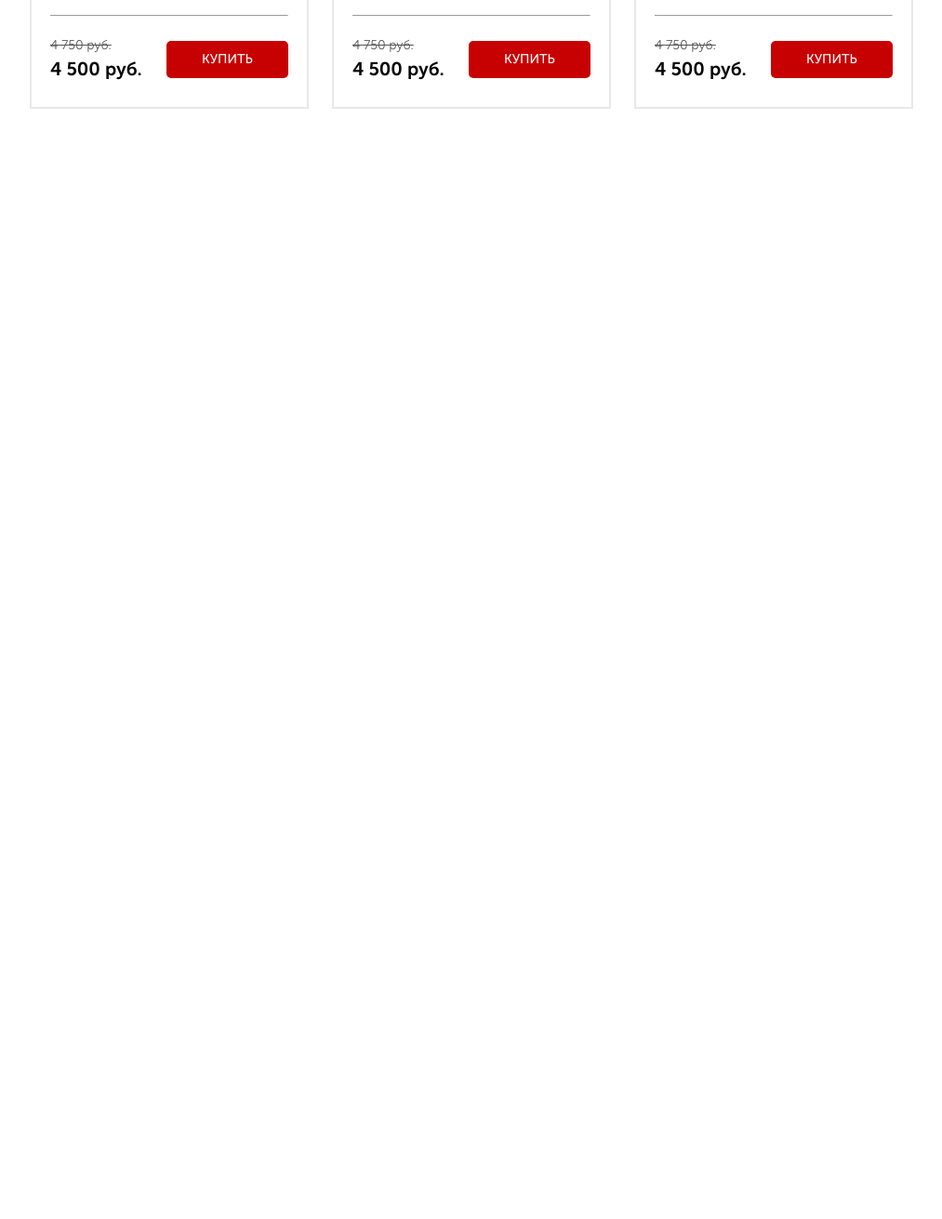
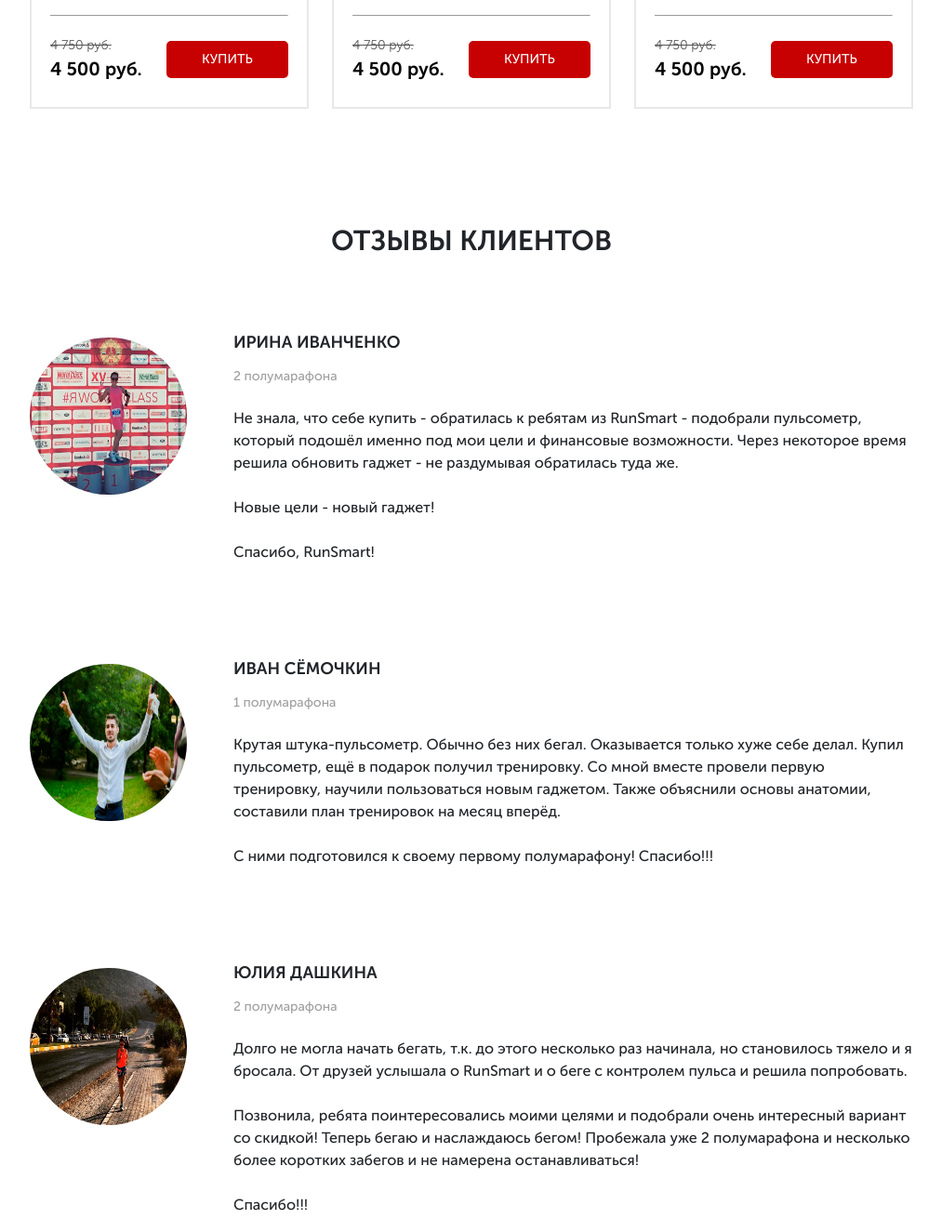
Before and after one commit to Aramex86/BEMproj, a website: page src/index.html in a window 1280 px wide. Shown: the part 3748-5059 px from the top of the page at 93% size, without its empty margins (133-1146 px from the left). Before the commit the page ends 3985 px from the top, so only its background shows below. Drawn offline with nearby package versions, Linux system fonts and the light colour scheme; files that its build step writes are made by us from their sources.

Commit message:
section testimonials

```diff
--- a/src/index.html
+++ b/src/index.html
@@ -510,6 +510,86 @@
 
         </div>
     </section>
+    <section class="testimonials">
+        <div class="container">
+            <h2 class="title">
+                отзывы клиентов
+            </h2>
+            <div class="testimonials__block">
+                <div class="testimonials__block-img">
+                    <img src="img/testm3.jpg" alt="Ирина Иванченко">
+                </div>
+                <div class="testimonials__block-descr">
+                    <span class="testimonials__block-name">
+                        Ирина Иванченко
+                    </span>
+                    <span class="testimonials__block-comp">
+                        2 полумарафона
+                    </span>
+                    <span class="testimonials__block-text">
+                        Не знала, что себе купить - обратилась к ребятам из RunSmart - подобрали пульсометр, который
+                        подошёл именно под мои цели и финансовые возможности.
+                        Через некоторое время решила обновить гаджет - не раздумывая обратилась туда же.
+                        <br><br>
+                        Новые цели - новый гаджет!
+                        <br><br>
+                        Спасибо, RunSmart!
+                    </span>
+                </div>
+            </div>
+
+            <div class="testimonials__block">
+                <div class="testimonials__block-img">
+                    <img src="img/testm2.jpg" alt="Иван Сёмочкин ">
+                </div>
+                <div class="testimonials__block-descr">
+                    <span class="testimonials__block-name">
+                        Иван Сёмочкин
+                    </span>
+                    <span class="testimonials__block-comp">
+                        1 полумарафона
+                    </span>
+                    <span class="testimonials__block-text">
+                            Крутая штука-пульсометр. Обычно без них бегал. Оказывается только хуже себе делал.
+                            Купил пульсометр, ещё в подарок получил тренировку. Со мной вместе провели первую тренировку, научили пользоваться новым гаджетом. Также объяснили основы анатомии, составили план тренировок на месяц вперёд.
+                        <br><br>
+                        С ними подготовился к своему первому полумарафону! Спасибо!!!
+                    </span>
+                </div>
+            </div>
+
+            <div class="testimonials__block">
+                    <div class="testimonials__block-img">
+                        <img src="img/testm1.jpg" alt="Юлия Дашкина">
+                    </div>
+                    <div class="testimonials__block-descr">
+                        <span class="testimonials__block-name">
+                            Юлия Дашкина
+                        </span>
+                        <span class="testimonials__block-comp">
+                            2 полумарафона
+                        </span>
+                        <span class="testimonials__block-text">
+                            Долго не могла начать бегать, т.к. до этого несколько раз начинала, но становилось тяжело и я бросала. От друзей услышала о RunSmart и о беге с контролем пульса и решила попробовать.
+                            <br><br>
+                            Позвонила, ребята поинтересовались моими целями и подобрали очень интересный вариант со скидкой! Теперь бегаю и наслаждаюсь бегом! Пробежала уже 2 полумарафона и несколько более коротких забегов и не намерена останавливаться!
+                            <br><br>
+                            Спасибо!!!
+                        </span>
+                    </div>
+            </div>
+        </div>
+        </div>
+    </section>
+
+    <footer class="footer">
+        <div class="footer__map"></div>
+        <div class="footer__info">
+
+        </div>
+    </footer>
+
+
     <script type="text/javascript" src="https://code.jquery.com/jquery-1.11.0.min.js"></script>
     <script type="text/javascript" src="https://code.jquery.com/jquery-migrate-1.2.1.min.js"></script>
     <script src="js/slick.min.js"></script>
--- /dev/null
+++ b/src/sass/blocks/_testimonials.scss
@@ -0,0 +1,41 @@
+.testimonials{
+    padding: 0 0 70px 0;
+    &__block{
+        display: flex;
+        justify-content: space-between;
+        margin-top: 73px;
+        &:not(:nth-child(4)){
+            margin-bottom: 100px;
+        }
+        &-img{
+            margin-top: 8px;
+            margin-right: 50px;
+            img{
+                display: block;
+                width: 169px;
+                height: 169px;
+                border-radius: 100px;
+            }
+        }
+        &-descr{
+            display: flex;
+            flex-direction: column;
+        }
+        &-name{
+            font-weight: 700;
+            font-size: 18px;
+            text-transform: uppercase;
+        }
+        &-comp{
+            font-weight: 400;
+            font-size: 14px;
+            color: #a0a0a0;
+            margin-top: 12px;
+        }
+        &-text{
+            font-weight: 400;
+            font-size: 16px;
+            margin-top: 23px;
+        }
+    }
+}
--- a/src/sass/style.scss
+++ b/src/sass/style.scss
@@ -8,6 +8,9 @@
 @import 'blocks/forms';
 @import 'blocks/carousel';
 @import 'blocks/catalog';
+@import 'blocks/footer';
+@import 'blocks/testimonials';
+
 
 
 * {
```
Also changed, not shown: src/css/style.min.css, src/sass/blocks/_footer.scss (added). Lines whose indentation alone changed are shown as unchanged.
